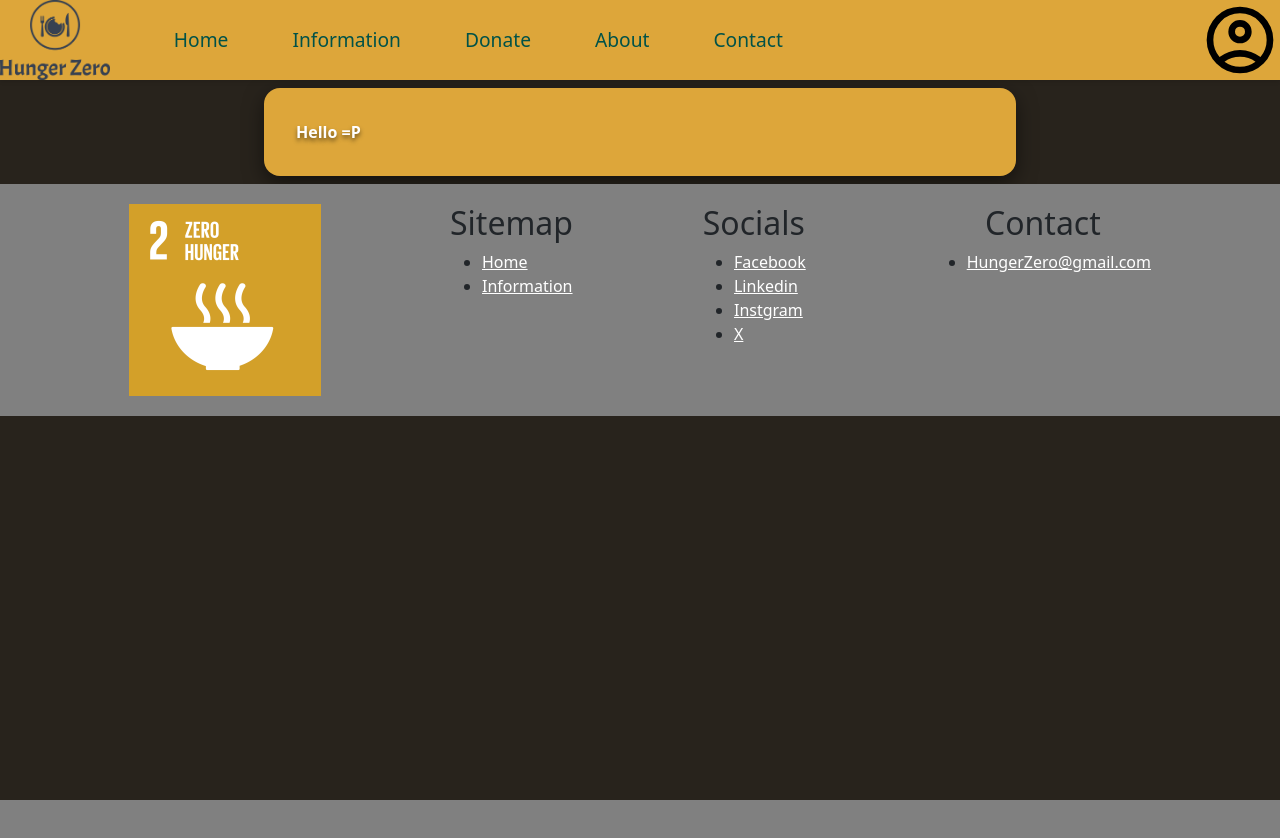
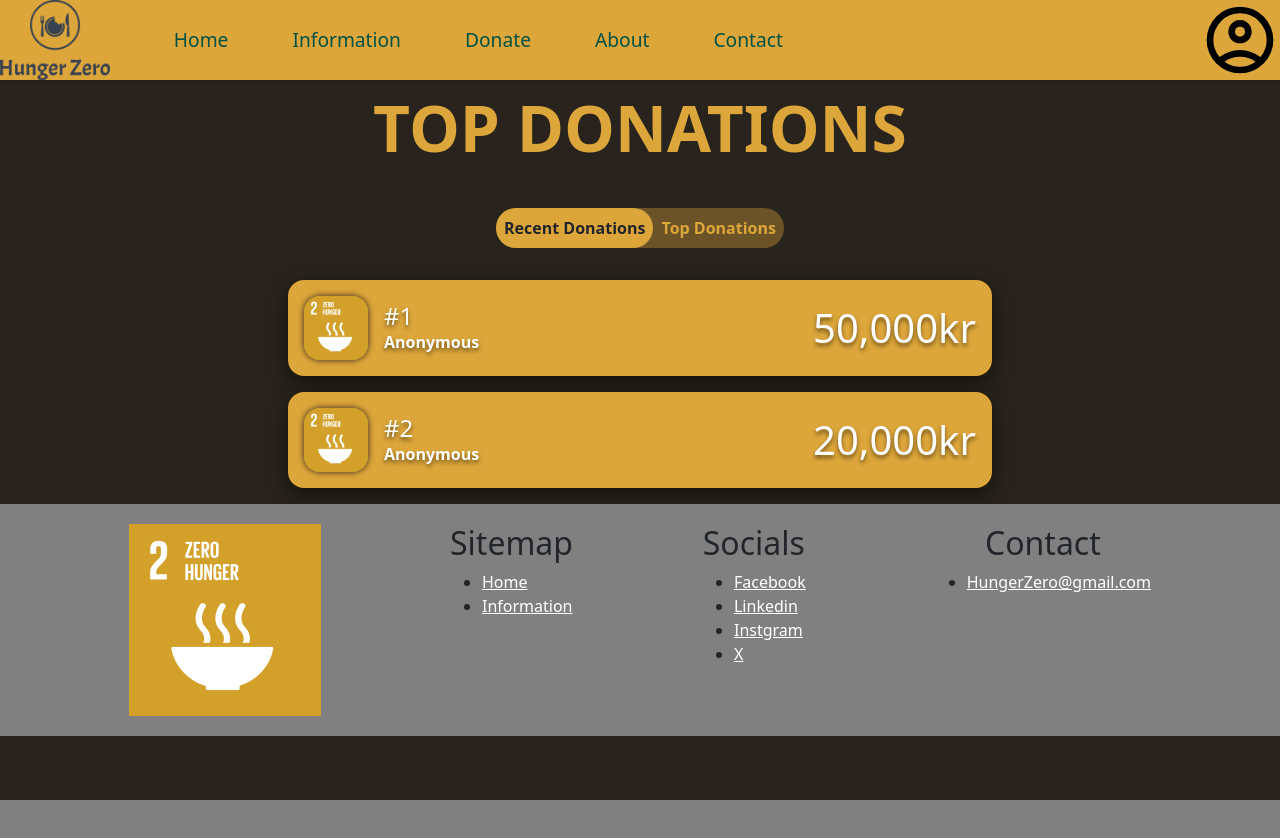
Before and after one commit to erikpersson0884/DAT257-Agile-software-project-management, a React (Vite) app in the folder Frontend/DAT257_Website/: page /leaderboard in a window 1280 px wide. Built offline with nearby package versions, Linux system fonts and the light colour scheme; no server answers.

Commit message:
Fixed up the frontend of TopDonations, with placeholder cards

```diff
--- a/Frontend/DAT257_Website/src/Components/TopDonations/TopDonaitons.tsx
+++ b/Frontend/DAT257_Website/src/Components/TopDonations/TopDonaitons.tsx
@@ -1,16 +1,74 @@
 import { useState } from "react";
 import "./TopDonations.css";
-import image from "/src/assets/PlaceHolder.png";
+import image from "/src/assets/goal-logo.png";
 
 
 function TopDonations() {
+
+    const [isRecentSelected, setIsRecentSelected] = useState(true);
+
+    const handleRecentClick = () => {
+        setIsRecentSelected(true);
+    };
+
+    const handleTopClick = () => {
+        setIsRecentSelected(false);
+    };
+
+    const recentDonationsButton = document.getElementById('recentDonations');
+    const topDonationsButton = document.getElementById('topDonations');
+
     return(
         <>
             <div className="bodyTopDonations">
                 <div className="wrapperTopDonations">
-                    <div className="colTopDonations">
+                    <div className="titleTestTopDonations">
+                        TOP DONATIONS
+                    </div>
+                    <div className="sortingWrapperTopDonations">
+                        <div className="sortingContainerTopDonations">
+                            <div className="sortingRowTopDonations">
+                            <div className={isRecentSelected ? 'sortingSelectedTopDonations' : 'sortingDeselectedTopDonations'} onClick={handleRecentClick}>
+                                    Recent Donations
+                                </div>
+                                <div className={isRecentSelected ? 'sortingDeselectedTopDonations' : 'sortingSelectedTopDonations'} onClick={handleTopClick}>
+                                    Top Donations
+                                </div>
+                            </div>
+                        </div>
+                    </div>
+                    <div className="rowTopDonations">
                         <div className="cardTopDonations">
-                            Hello =P
+                            <div className="cardLogoTopDonations">
+                                <img src={image} className="cardimage" alt="PlaceHolder"></img>
+                            </div>
+                            <div className="cardTextWrapperTopDonations">
+                                <h4>
+                                    #1
+                                </h4>
+                                <p>
+                                    Anonymous
+                                </p>
+                            </div>
+                            <div className="cardAmountTopDonation">
+                                <h1>50,000kr</h1>
+                            </div>
+                        </div>
+                        <div className="cardTopDonations">
+                            <div className="cardLogoTopDonations">
+                                <img src={image} className="cardimage" alt="PlaceHolder"></img>
+                            </div>
+                            <div className="cardTextWrapperTopDonations">
+                                <h4>
+                                    #2
+                                </h4>
+                                <p>
+                                    Anonymous
+                                </p>
+                            </div>
+                            <div className="cardAmountTopDonation">
+                                <h1>20,000kr</h1>
+                            </div>
                         </div>
                     </div>
                 </div>
--- a/Frontend/DAT257_Website/src/Components/TopDonations/TopDonations.css
+++ b/Frontend/DAT257_Website/src/Components/TopDonations/TopDonations.css
@@ -8,23 +8,81 @@ bodyTopDonations {
     width: 100%;
 }
 
+.titleTestTopDonations {
+    color:#DDA63A;
+    font-weight: bolder;
+    font-size: 4rem;
+}
+
+.sortingWrapperTopDonations {
+    margin-top: 2rem;
+    margin-bottom: 2rem;
+    justify-content: center;
+    align-content: center;
+    display: flex;
+    width: 100%;
+}
+
+.sortingContainerTopDonations {
+    width: fit-content;
+}
+
+.sortingRowTopDonations {
+    width: fit-content;
+    border-radius: 1.5rem;
+    background-color:#6c5327;
+    justify-content: center;
+    display: flex;
+    flex: 1;
+    flex-direction: row;
+    align-items: stretch;
+}
+
+.sortingSelectedTopDonations {
+    background-color: #DDA63A;
+    border-radius: 1.5rem;
+    padding: 0.5rem;
+    font-weight: bold;
+}
+
+.sortingSelectedTopDonations:hover {
+    cursor: pointer;
+}
+
+.sortingDeselectedTopDonations {
+    border-radius: 1.5rem;
+    padding: 0.5rem;
+    font-weight: bold;
+    transition: background-color 0.3s ease;
+    color:#DDA63A;
+}
+.sortingDeselectedTopDonations:hover {
+    background-color: rgba(221, 166, 58, 0.3);
+    cursor: pointer;
+}
+
 .colContainerTopDonations {
     display: flex;
     width: 100%;
 }
 
-.colTopDonations {
+.rowTopDonations {
     display: flex;
     flex: 1;
+    align-items: flex-end;
+    justify-content: center;
     flex-direction: column;
     align-items: stretch;
 }
 
 .cardTopDonations {
+    display: flex;
+    flex-direction: row;
     background-color: #DDA63A;
     border-radius: 1rem;
-    margin: 0.5rem;
-    padding: 2rem;
+    padding: 1rem;
+    margin-inline: 2rem;
+    margin-bottom: 1rem;
 
     box-shadow: 0pt 5pt 15pt rgba(0, 0, 0, 0.5);
 
@@ -33,3 +91,37 @@ bodyTopDonations {
     text-shadow: 0pt 2pt 3pt rgba(0, 0, 0, 0.5);
     text-align: justify;
 }
+
+.cardTextWrapperTopDonations {
+    display: flex;
+    flex-direction: column;
+    flex-grow: 1;
+    justify-content: center;
+}
+
+.cardTextWrapperTopDonations h4, p {
+    margin-top: 0;
+    margin-bottom: 0;
+}
+
+.cardAmountTopDonation {
+    display: flex;
+    flex-direction: column;
+    justify-content: center;
+}
+
+.cardAmountTopDonation h1 {
+    margin-top: 0;
+    margin-bottom: 0;
+}
+
+.cardLogoTopDonations {
+    width: 4rem;
+    align-content: center;
+    margin-right: 1rem;
+}
+
+.cardLogoTopDonations img {
+    box-shadow: 0pt 0pt 5pt #28231C;
+    border-radius: 1rem;
+}
```
